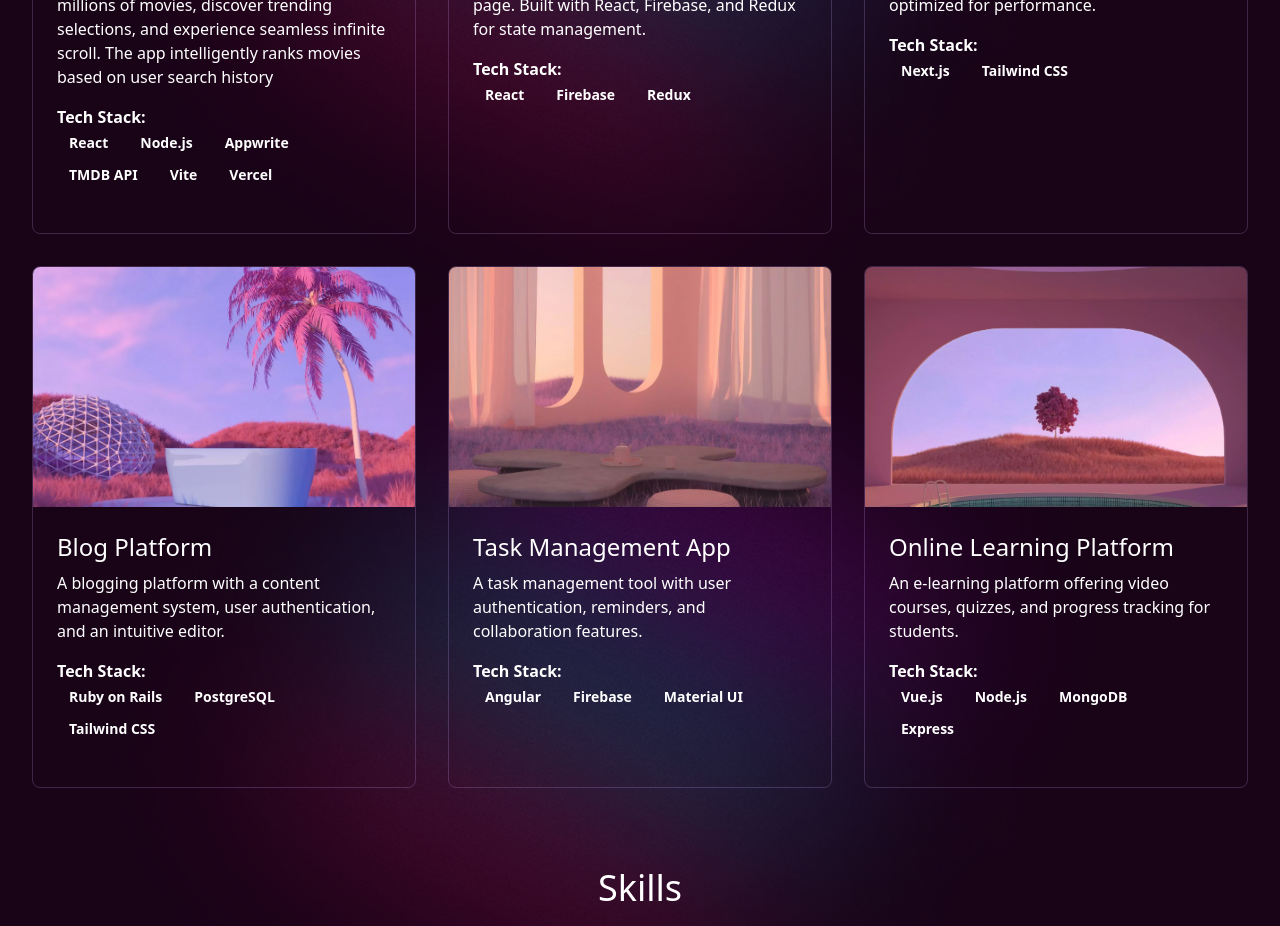
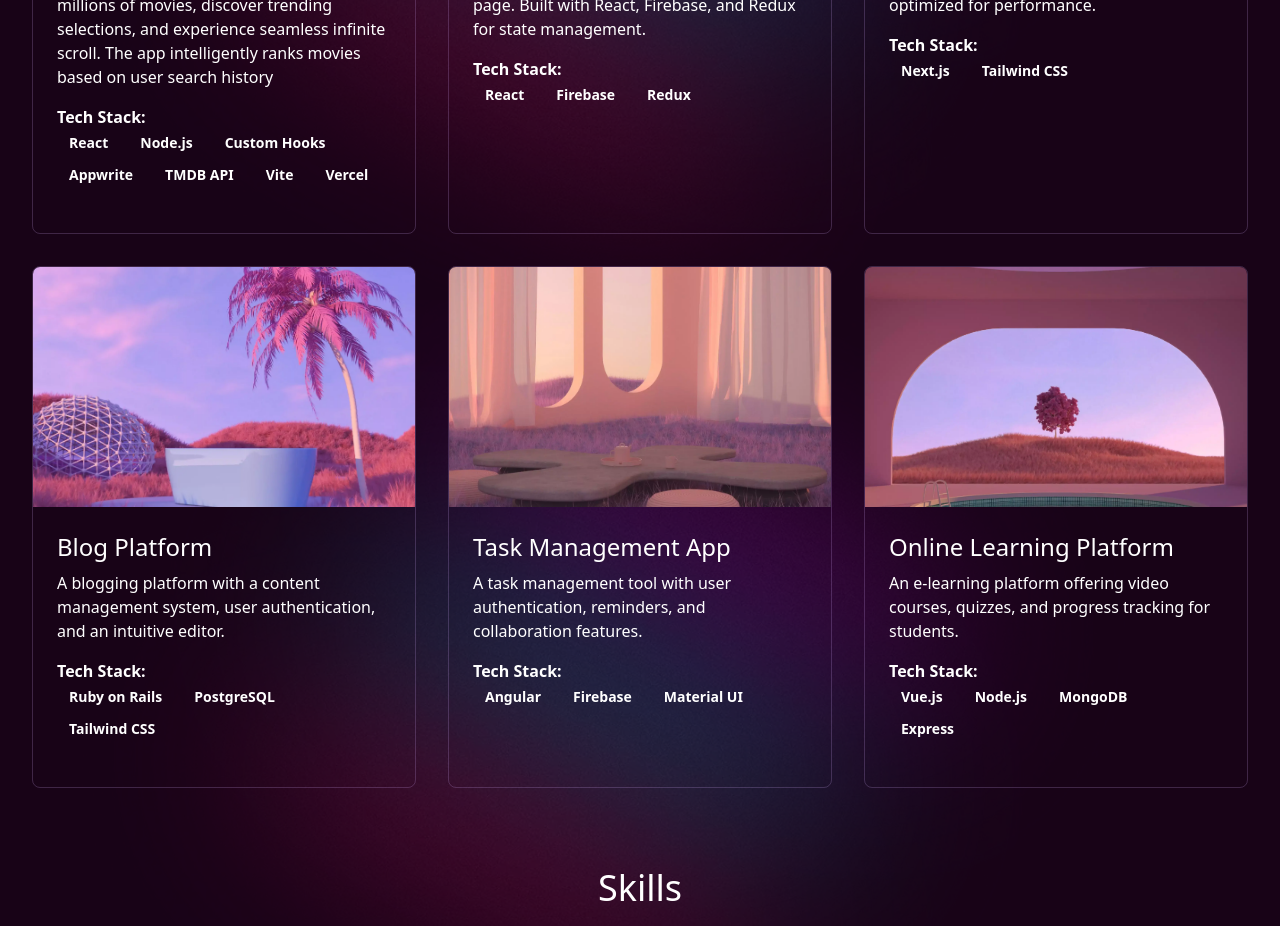
Before and after one commit to KhanPrince/khanPrince, a React (Vite) app: page / in a window 1280 px wide. Shown: the part 1300-2226 px from the top of the page. Built offline with nearby package versions, Linux system fonts and the light colour scheme.

Commit message:
navbar mt set to 0

```diff
--- a/src/components/Navbar.jsx
+++ b/src/components/Navbar.jsx
@@ -25,7 +25,7 @@ const Navbar = () => {
   };
   return (
     <div>
-      <nav className="fixed left-0 right-0 top-1 z-50 lg:top-4">
+      <nav className="fixed left-0 right-0 top-0 z-50 lg:top-4">
         {/* Desktop Menu*/}
         <div className="mx-auto hidden max-w-xl items-center justify-center rounded-full border border-white/30 py-2 backdrop=blur-lg lg:flex">
           <div className="flex items-center justify-between gap-6">
--- a/src/constants/index.jsx
+++ b/src/constants/index.jsx
@@ -43,7 +43,15 @@ export const PROJECTS = [
     title: "Movie Searching App",
     description:
       "A React-based movie discovery app with real backend integration. Users can search millions of movies, discover trending selections, and experience seamless infinite scroll. The app intelligently ranks movies based on user search history",
-    techStack: ["React", "Node.js", "Appwrite", "TMDB API", "Vite", "Vercel"],
+    techStack: [
+      "React",
+      "Node.js",
+      "Custom Hooks",
+      "Appwrite",
+      "TMDB API",
+      "Vite",
+      "Vercel",
+    ],
     imgSrc: project1,
     link: "https://netflix-clone-seven-phi-52.vercel.app",
   },
```
